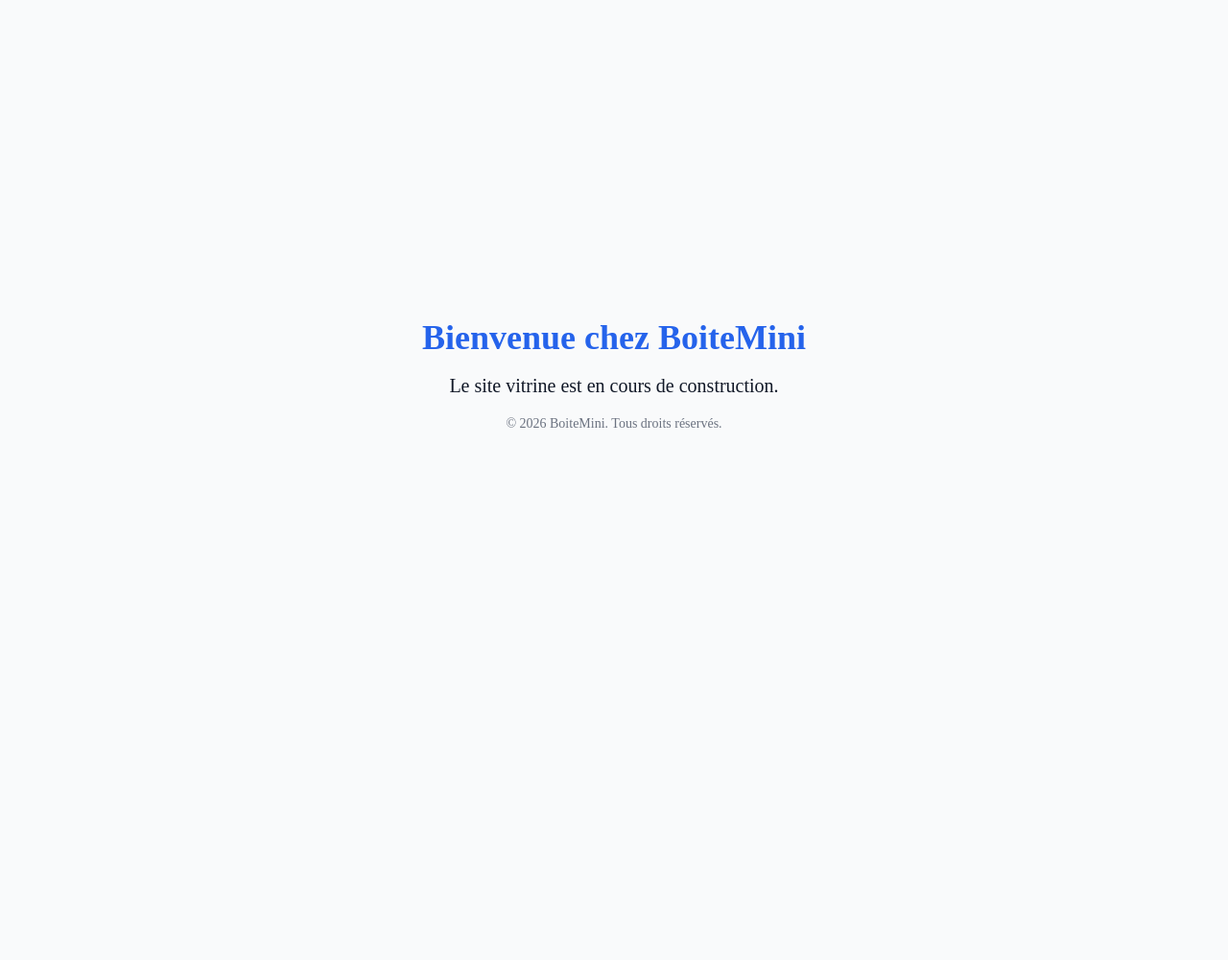
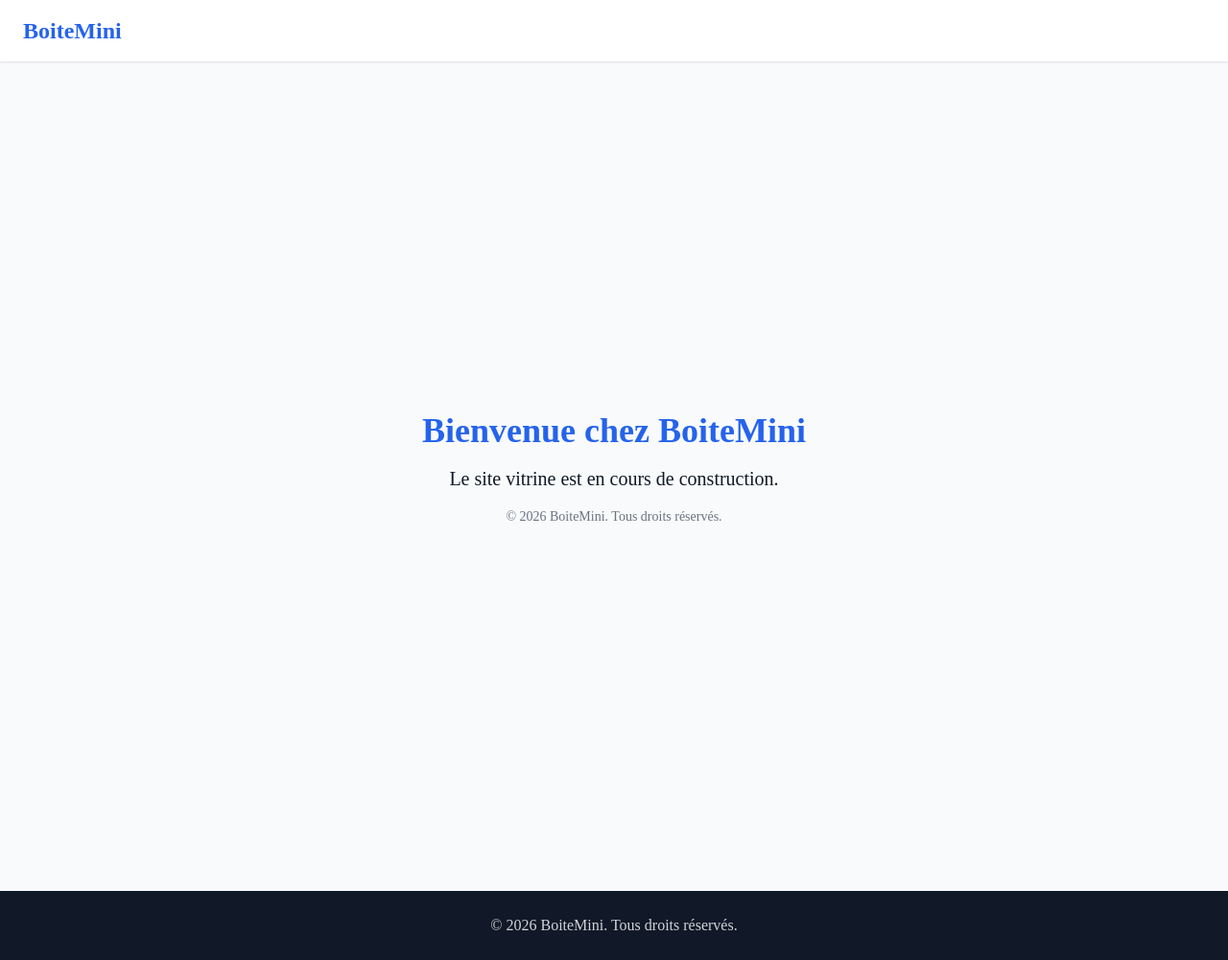
Before and after one commit to splithorde/boitemini-next, a Next.js app: page / in a window 1280 px wide. Shown: the whole page at 96% size. Before the commit the page ends 800 px from the top, so only its background shows below. Built offline with nearby package versions, Linux system fonts and the light colour scheme.

Commit message:
AutoSlate: Structure site

```diff
--- a/app/layout.tsx
+++ b/app/layout.tsx
@@ -3,13 +3,33 @@ import type { Metadata } from 'next';
 
 export const metadata: Metadata = {
   title: 'BoiteMini | Garage Automobile',
-  description: 'Services d\'entretien et réparation automobile.',
+  description: 'Site vitrine du garage BoiteMini pour tous vos services d\'entretien et réparation automobile.',
 };
 
-export default function RootLayout({ children }: { children: React.ReactNode }) {
+export default function RootLayout({
+  children,
+}: {
+  children: React.ReactNode;
+}) {
   return (
     <html lang="fr">
-      <body className="min-h-screen">{children}</body>
+      <body className="min-h-screen flex flex-col bg-gray-50 text-gray-900 font-sans">
+        <header className="bg-white shadow-sm border-b">
+          <nav className="container mx-auto px-6 py-4 flex items-center justify-between" aria-label="Menu principal">
+            <span className="text-2xl font-extrabold text-blue-600">BoiteMini</span>
+          </nav>
+        </header>
+
+        <main className="flex-1 flex flex-col container mx-auto px-6 py-8">
+          {children}
+        </main>
+
+        <footer className="bg-gray-900 text-gray-300 py-6 mt-auto">
+          <div className="container mx-auto px-6 text-center">
+            <p>&copy; {new Date().getFullYear()} BoiteMini. Tous droits réservés.</p>
+          </div>
+        </footer>
+      </body>
     </html>
   );
 }
```
